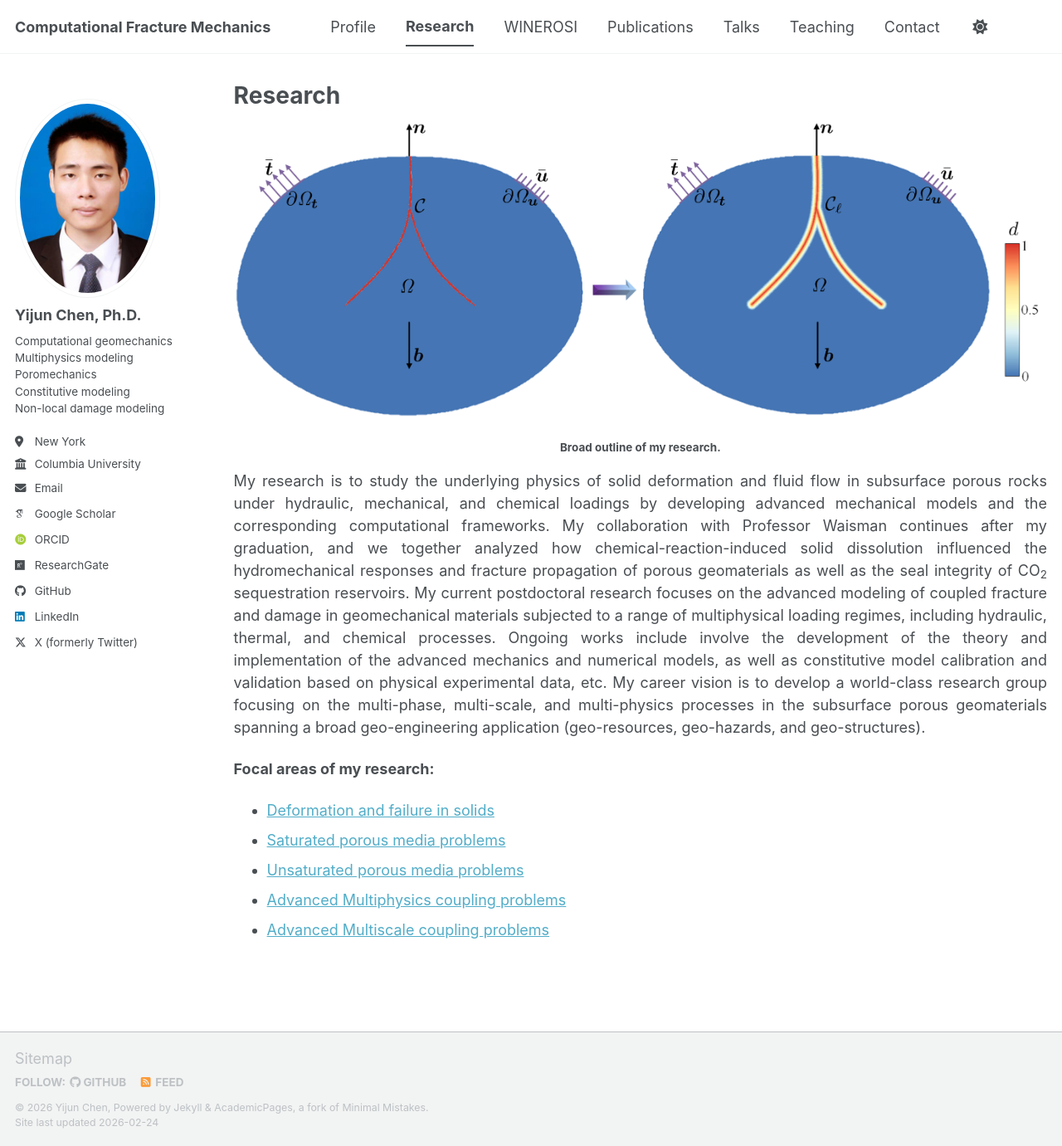
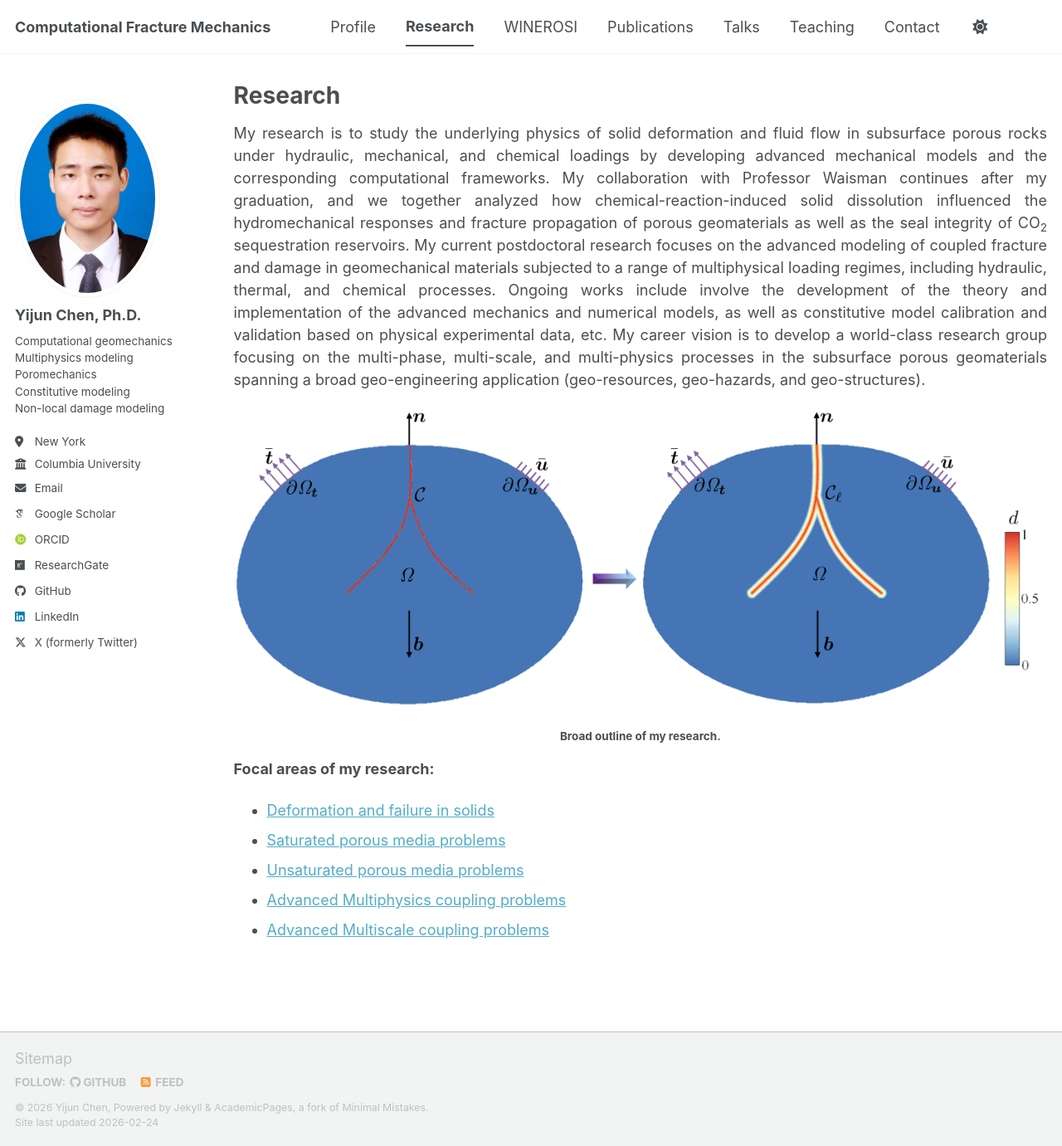
Before and after one commit to chenhhu/chenhhu.github.io, a Jekyll site: the page built from _pages/research.md, in a window 1280 px wide and 1381 px high. Shown: the whole window at 83% size. Built offline with Jekyll 4.4.1, drawn with Linux system fonts in a browser that asks for light colours; some web fonts are replaced; a script bundle is joined from its source files by our own code; library files that are not in the unit come from our copies.

Commit message:
Update research.md

```diff
--- a/_pages/research.md
+++ b/_pages/research.md
@@ -5,14 +5,14 @@ permalink: /research/
 author_profile: true
 ---
 
+<p align="justify">
+My research is to study the underlying physics of solid deformation and fluid flow in subsurface porous rocks under hydraulic, mechanical, and chemical loadings by developing advanced mechanical models and the corresponding computational frameworks. My collaboration with Professor Waisman continues after my graduation, and we together analyzed how chemical-reaction-induced solid dissolution influenced the hydromechanical responses and fracture propagation of porous geomaterials as well as the seal integrity of CO<sub>2</sub> sequestration reservoirs. My current postdoctoral research focuses on the advanced modeling of coupled fracture and damage in geomechanical materials subjected to a range of multiphysical loading regimes, including hydraulic, thermal, and chemical processes. Ongoing works include involve the development of the theory and implementation of the advanced mechanics and numerical models, as well as constitutive model calibration and validation based on physical experimental data, etc. My career vision is to develop a world-class research group focusing on the multi-phase, multi-scale, and multi-physics processes in the subsurface porous geomaterials spanning a broad geo-engineering application (geo-resources, geo-hazards, and geo-structures).
+</p>
+
 <img src="/images/For_profile.png"/>
 <h6 align="center">
 Broad outline of my research.
 </h6>
-
-<p align="justify">
-My research is to study the underlying physics of solid deformation and fluid flow in subsurface porous rocks under hydraulic, mechanical, and chemical loadings by developing advanced mechanical models and the corresponding computational frameworks. My collaboration with Professor Waisman continues after my graduation, and we together analyzed how chemical-reaction-induced solid dissolution influenced the hydromechanical responses and fracture propagation of porous geomaterials as well as the seal integrity of CO<sub>2</sub> sequestration reservoirs. My current postdoctoral research focuses on the advanced modeling of coupled fracture and damage in geomechanical materials subjected to a range of multiphysical loading regimes, including hydraulic, thermal, and chemical processes. Ongoing works include involve the development of the theory and implementation of the advanced mechanics and numerical models, as well as constitutive model calibration and validation based on physical experimental data, etc. My career vision is to develop a world-class research group focusing on the multi-phase, multi-scale, and multi-physics processes in the subsurface porous geomaterials spanning a broad geo-engineering application (geo-resources, geo-hazards, and geo-structures).
-</p>
 
 <b>Focal areas of my research:</b>
 * [Deformation and failure in solids](solids)
```
